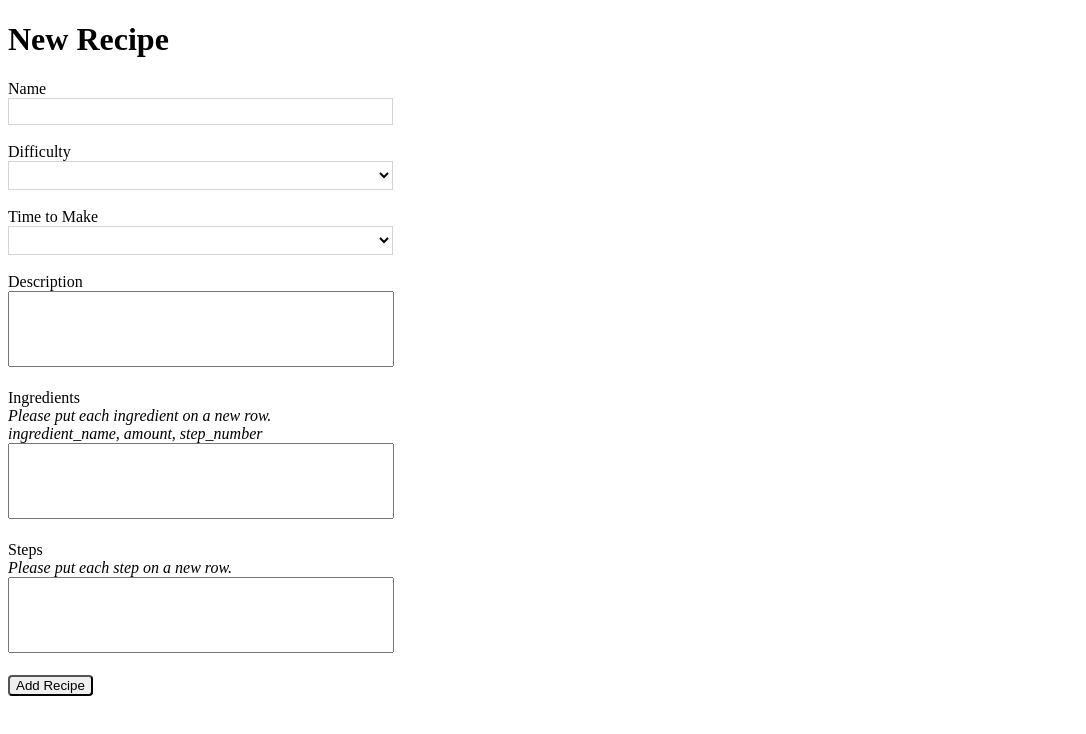
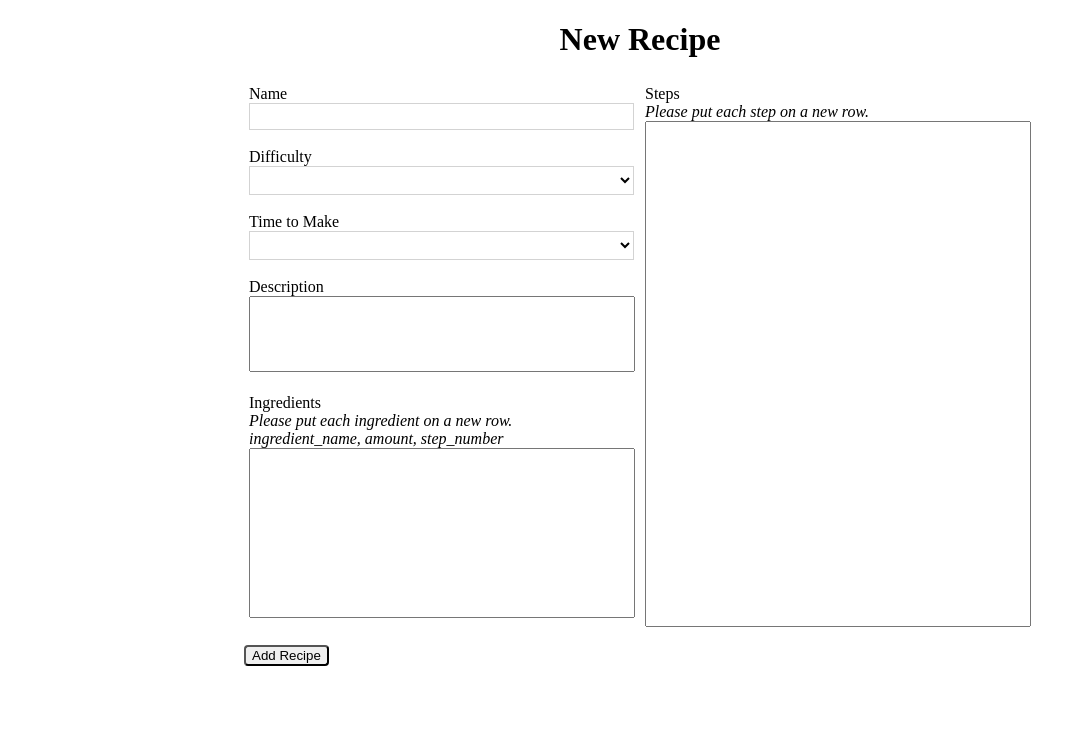
Before and after one commit to hwilloug/willowtreerecipes, a Vue app in the folder willowtreerecipes/: page /new-recipe in a window 1280 px wide. Shown: the top 734 px of the page, without its empty margins (0-1086 px from the left). Built offline with nearby package versions, Linux system fonts and the light colour scheme.

Commit message:
Begin styling

```diff
--- a/willowtreerecipes/src/components/NewRecipe.vue
+++ b/willowtreerecipes/src/components/NewRecipe.vue
@@ -1,7 +1,9 @@
 <template>
 <div>
 	<h1>New Recipe</h1>
+	<div class='new-recipe-form'>
 		<form @submit.prevent='submitRecipe'>
+		<div class='recipe-info'>
 			<label for='recipeName'>Name </label><br>
 			<input type='text' id='recipeName' name='recipeName' v-model='name' class='input' maxlength='100' required /><br><br>
 
@@ -28,12 +30,16 @@
 			<!-- I don't like this but it will have to do -->
 			<label for='ingredients'>Ingredients<br><i>Please put each ingredient on a new row.<br>ingredient_name, amount, step_number</i></label><br>
 			<textarea id='ingredients' name='ingredients' v-model='ingredients' class='area' required ></textarea><br><br>
-
+		</div>
+		<div class='recipe-steps'>
 			<label for='steps'>Steps<br><i>Please put each step on a new row.</i></label><br>
-	<textarea id='steps' name='steps' v-model='steps' maxlength='200' class='area' required></textarea><br><br>
-
+			<textarea id='steps' name='steps' v-model='steps' class='area' required></textarea><br><br>
+		</div>
+		<div class='button-div'>
 			<button type='submit' class='button'>Add Recipe</button>
+		</div>
 		</form>
+	</div>
 </div>
 </template>
 
@@ -61,7 +67,6 @@ export default {
 				this.ingredients,
 				this.steps
 			)
-			console.log('Submitted')
 			this.$router.push('/recipes')
 		}
 	}
@@ -69,6 +74,29 @@ export default {
 </script>
 
 <style scoped>
+h1 {
+	text-align: center;
+}
+
+.new-recipe-form {
+	display: flex;
+	justify-content: center;
+}
+
+.recipe-info {
+	float: left;
+	margin: 5px;
+}
+
+.recipe-steps {
+	float: right;
+	margin: 5px;
+}
+
+.button-div {
+	float: none;
+}
+
 .select {
 	width: 385px;
 	border: 1px solid lightgrey;
@@ -94,6 +122,14 @@ export default {
 	resize: none;
 }
 
+#ingredients.area {
+	height: 164px;
+}
+
+#steps.area {
+	height: 500px;
+}
+
 .button {
 	border-radius: 0.25rem;
 	cursor: pointer;
--- a/willowtreerecipes/src/components/RecipeEntry.vue
+++ b/willowtreerecipes/src/components/RecipeEntry.vue
@@ -104,7 +104,7 @@ export default {
 </script>
 
 
-<style scoped>
+<style>
 button {
 	cursor: pointer;
 	float: right;
--- a/willowtreerecipes/src/components/Recipes.vue
+++ b/willowtreerecipes/src/components/Recipes.vue
@@ -1,6 +1,8 @@
 <template>
 	<div>
+		<button @click='addRecipe'>Add Recipe</button>
 		<h1>Recipes :)</h1>
+		<div class='recipes-table'>
 			<table id='all-recipes'>
 				<tr>
 					<th>Name</th>
@@ -17,8 +19,8 @@
 					@click.native='routeToEntry(recipe.id)'
 				></RecipesTableEntries>
 			</table>
+		</div>
 		<br>
-		<button @click='addRecipe'>Add Recipe</button>
 	</div>
 </template>
 
@@ -55,8 +57,13 @@
 <style>
 
 #all-recipes th, td {
-	border: 1px solid lightgrey;
+	border: 1px solid #869D7A;
 	padding: 15px;
+}
+
+.recipes-table {
+	display: flex;
+	justify-content: center;
 }
 
 #all-recipes {
@@ -64,17 +71,24 @@
 }
 
 #all-recipes th {
-	background-color: plum;
+	background-color: #869D7A;
+	color: #EFE5FB;
+}
+
+#all-recipes td {
+	border: 1px solid #E1D4B1;
+	color: #8B5D33;
 }
 
 #recipe-entry:hover {
-	background-color: linen;
+	background-color: #E1D4B1;
 	cursor: pointer;
 }
 
 button {
   border-radius: 0.25rem;
   cursor: pointer;
+	float: right;
 }
 
 </style>
```
Lines whose indentation alone changed are shown as unchanged.
